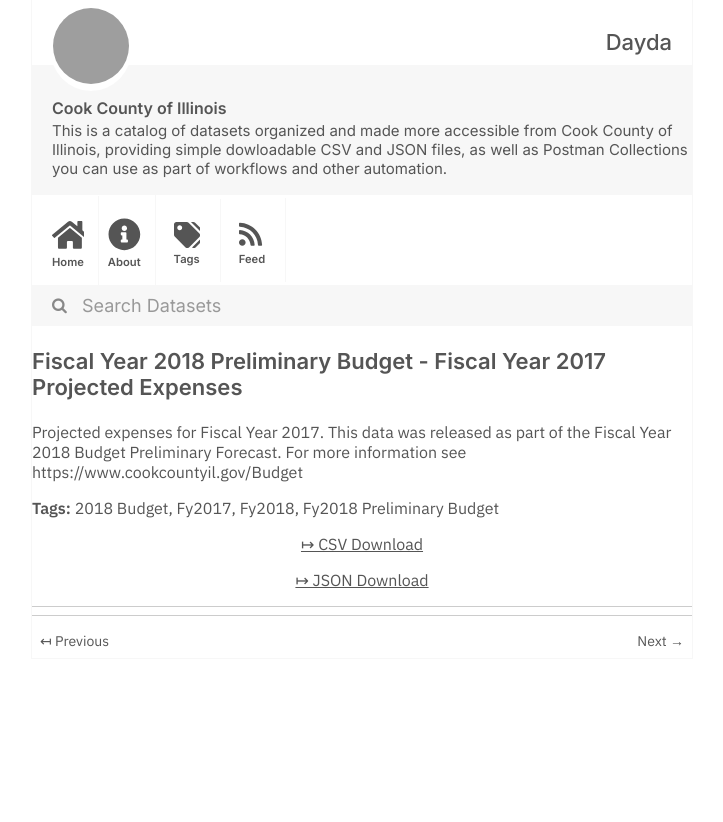
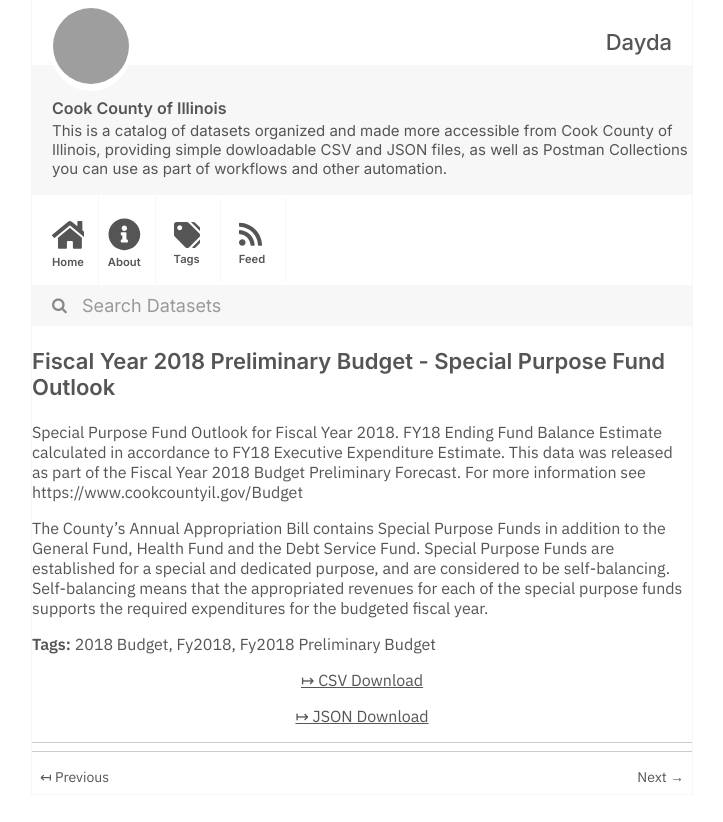
Before and after one commit to dayda-entities/cook-county-of-illinois, a Jekyll site: the page built from _posts/2020-11-10-fiscal-year-2018-preliminary-b.md, in a window 1280 px wide, cut to the strip 0-822 px from the top of the page. Shown: the whole strip, without its empty margins (278-1001 px from the left). Built offline with Jekyll 4.4.1, drawn with Linux system fonts in a browser that asks for light colours; grey boxes are pictures that could not be loaded.

Commit message:
Publish Data

```diff
--- a/_posts/2020-11-10-fiscal-year-2018-preliminary-b.md
+++ b/_posts/2020-11-10-fiscal-year-2018-preliminary-b.md
@@ -1,21 +1,28 @@
 ---
-title: Fiscal Year 2018 Preliminary Budget - Fiscal Year 2017 Projected Expenses
-created: '2020-11-10T16:57:52.173903'
-modified: '2020-11-10T16:57:52.173911'
+title: Fiscal Year 2018 Preliminary Budget - Special Purpose Fund Outlook
+created: '2020-11-10T16:57:21.410436'
+modified: '2020-11-10T16:57:21.410444'
 state: active
 type: dataset
 tags:
   - 2018 Budget
-  - Fy2017
   - Fy2018
   - Fy2018 Preliminary Budget
 groups:
   - Local Government
 csv_url: >-
-  https://datacatalog.cookcountyil.gov/api/views/vad2-wpbf/rows.csv?accessType=DOWNLOAD
+  https://datacatalog.cookcountyil.gov/api/views/axjv-tngf/rows.csv?accessType=DOWNLOAD
 json_url: >-
-  https://datacatalog.cookcountyil.gov/api/views/vad2-wpbf/rows.json?accessType=DOWNLOAD
+  https://datacatalog.cookcountyil.gov/api/views/axjv-tngf/rows.json?accessType=DOWNLOAD
 layout: post
 
 ---
-Projected expenses for Fiscal Year 2017. This data was released as part of the Fiscal Year 2018 Budget Preliminary Forecast. For more information see https://www.cookcountyil.gov/Budget
+Special Purpose Fund Outlook for Fiscal Year 2018. FY18 Ending Fund Balance Estimate calculated in accordance to FY18 Executive Expenditure Estimate. This data was released as part of the Fiscal Year 2018 Budget Preliminary Forecast. For more information see https://www.cookcountyil.gov/Budget
+
+The County’s Annual Appropriation Bill contains Special Purpose
+Funds in addition to the General Fund, Health Fund and the Debt
+Service Fund. Special Purpose Funds are established for a special
+and dedicated purpose, and are considered to be self-balancing.
+Self-balancing means that the appropriated revenues for each of
+the special purpose funds supports the required expenditures for
+the budgeted fiscal year.
```
